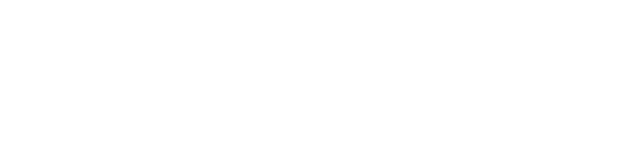
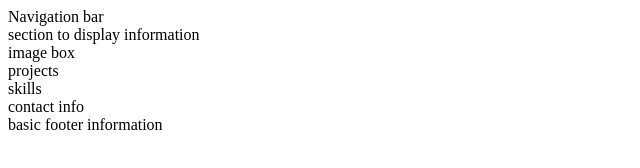
Before and after one commit to gareth-robinson865/portfolio-site, a plain HTML site: page index.html in a window 1280 px wide. Shown: the whole page, without its empty margins (0-640 px from the left). Drawn offline with Linux system fonts and the light colour scheme.

Commit message:
basic layout of the website created

```diff
--- a/index.html
+++ b/index.html
@@ -6,8 +6,36 @@
         <link rel="stylesheet" type="text/css" href="CSS/styling.css">
     </head>
     <body>
+        <main>
+            <head>
+                <nav>
+                    Navigation bar
+                </nav>
+            </head>
+            <article>
+                <section>
+                    section to display information
+                </section>
+                <section>
+                    image box
+                </section>
 
+                <section>
+                    projects
+                </section>
 
+                <section>
+                    skills
+                </section>
+
+                <section>
+                    contact info
+                </section>
+            </article>
+            <footer>
+                basic footer information
+            </footer>
+        </main>
         <script src="Javascript/javascript.js"></script>
     </body>
 </html>
```
